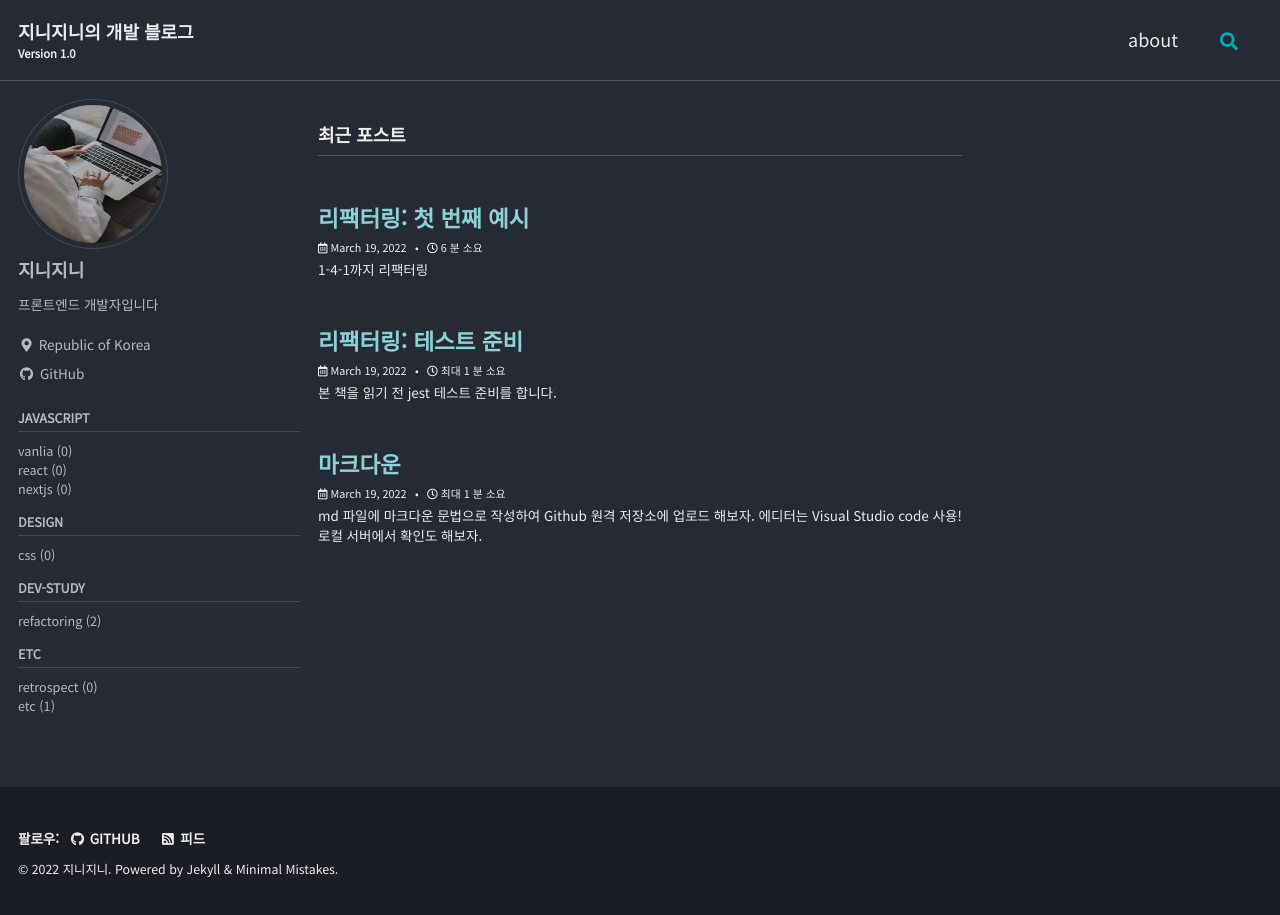
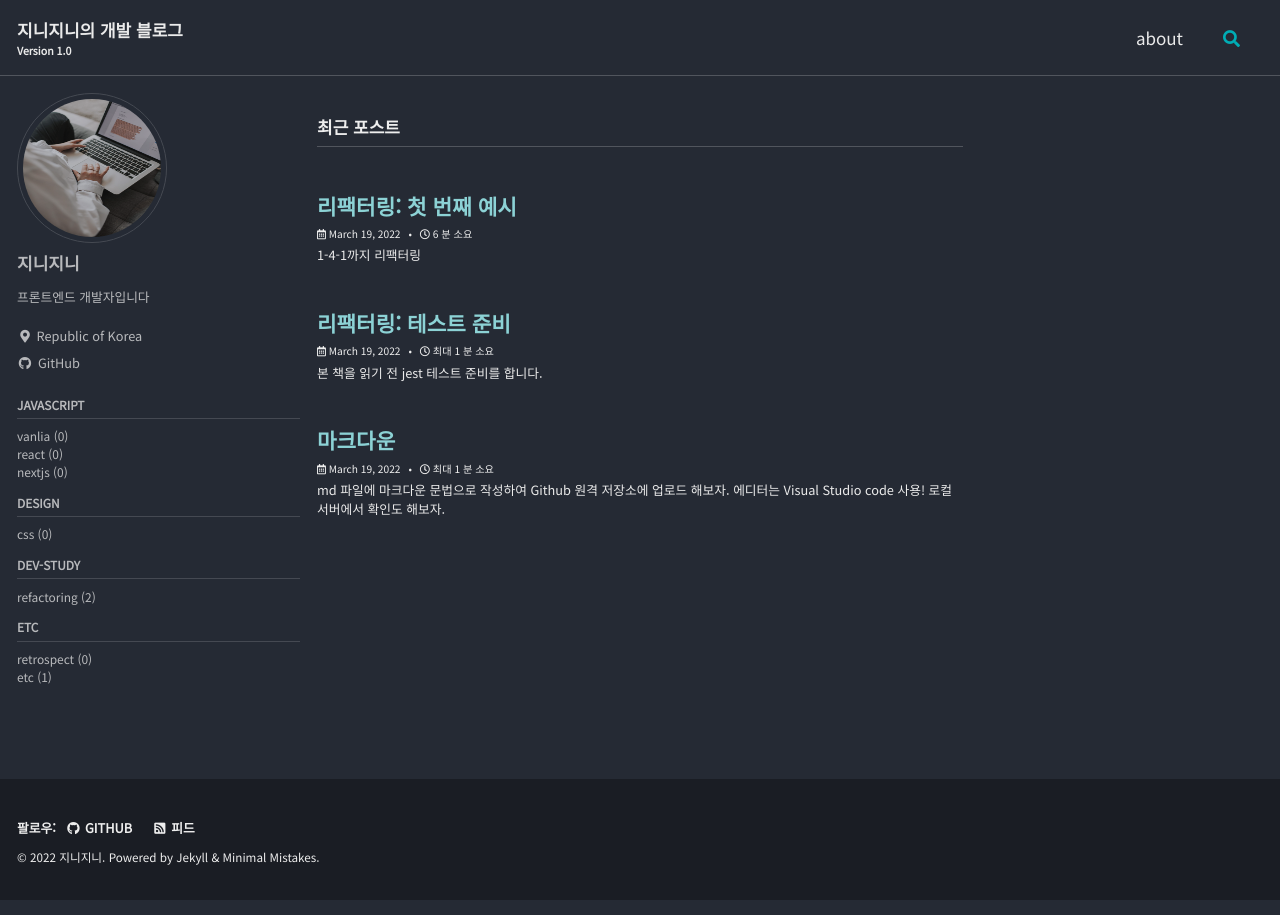
Before and after one commit to uhj1993/uhj1993.github.io, a Jekyll site: the page built from index.html, in a window 1280 px wide. Built offline with Jekyll 4.4.1, drawn with Linux system fonts in a browser that asks for light colours; cached includes are drawn as plain includes; the list of posts is cut into pages by our own code.

Commit message:
style: 폰트 크기 재변경... 이제 그만...

```diff
--- a/_sass/minimal-mistakes/_reset.scss
+++ b/_sass/minimal-mistakes/_reset.scss
@@ -10,18 +10,18 @@ html {
   /* apply a natural box layout model to all elements */
   box-sizing: border-box;
   background-color: $background-color;
-  font-size: 16px;
+  font-size: 15px;
 
   @include breakpoint($medium) {
-    font-size: 18px;
+    font-size: 17px;
   }
 
   @include breakpoint($large) {
-    font-size: 18px;
+    font-size: 17px;
   }
 
   @include breakpoint($x-large) {
-    font-size: 18px;
+    font-size: 17px;
   }
 
   -webkit-text-size-adjust: 100%;
```
